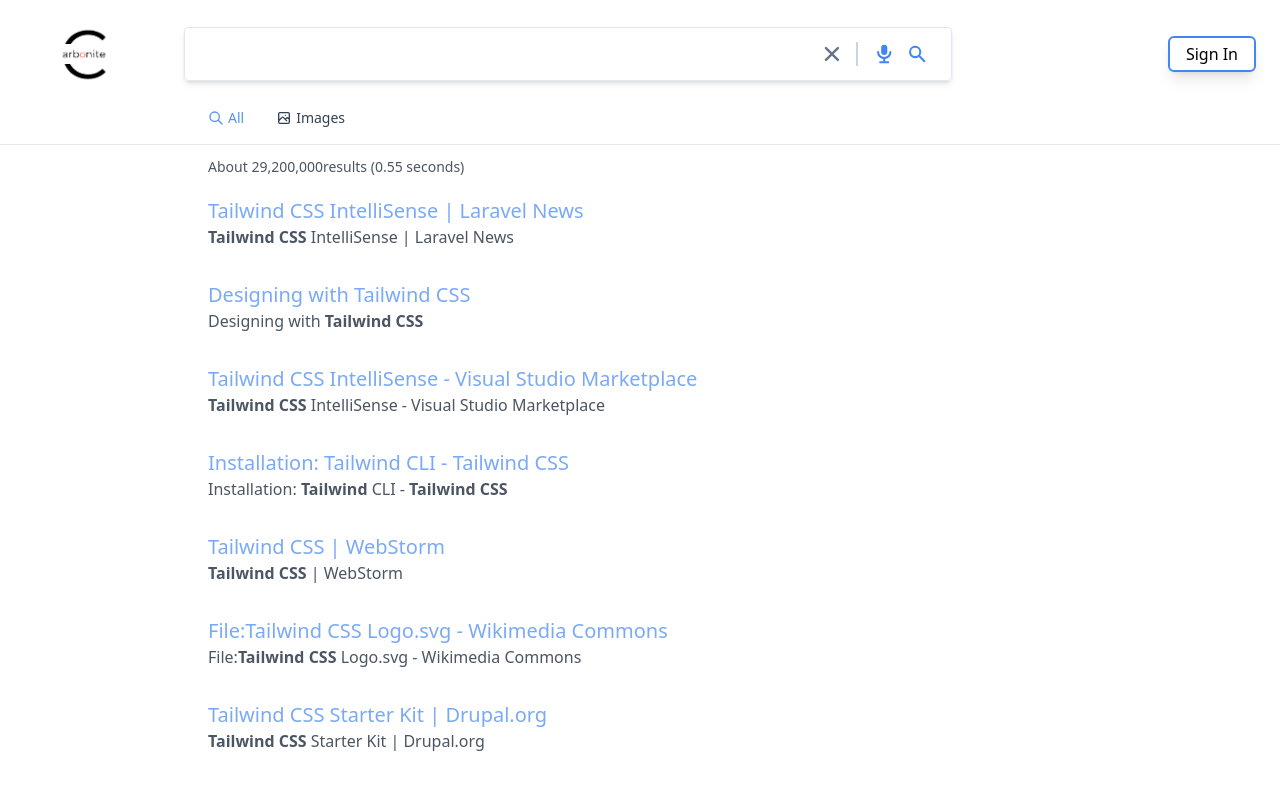
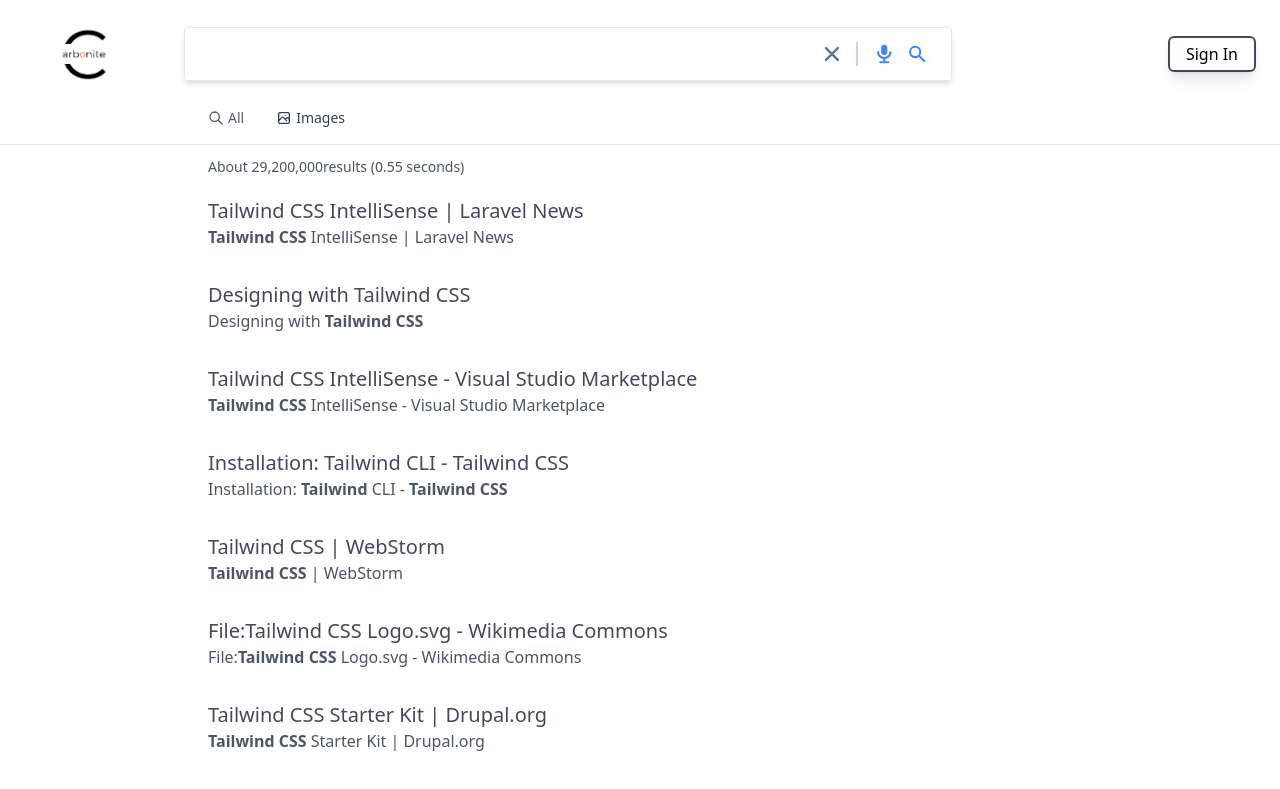
Before and after one commit to 0x4a5/carbonite, a Next.js app: page /search in a window 1280 px wide. Shown: the top 789 px of the page. Built offline with nearby package versions, Linux system fonts and the light colour scheme; no server answers.

Commit message:
completed results section and verified html parser dependency installation

```diff
--- a/components/SearchHeaderOption.js
+++ b/components/SearchHeaderOption.js
@@ -14,8 +14,8 @@
         <div
           onClick={()=>selectTab(title)}
           className={`flex items-center space-x-1 border-b-4 border-transparent
-          hover:text-[#4285F4]/90 cursor-pointer hover:border-[#4285F4]/90
-          pb-3 ${selected && "text-[#4285F4]/90 border-[#4285F4]/90"
+          hover:text-[#4c445e]/90 cursor-pointer hover:border-[#4c445e]/90
+          pb-3 ${selected && "text-[#4c445e]/90 border-[#4c445e]/90"
           }`}
         >
           <Icon className="h-4" />
--- a/components/SearchResults.js
+++ b/components/SearchResults.js
@@ -16,10 +16,10 @@
               {result.formattedUrl}
             </a>
             <a
-              className="group-hover:underline decoration-[#4285F4]/70"
+              className="group-hover:underline decoration-[#4c445e]"
               href={result.link}
             >
-              <h2 className="truncate text-xl font-medium text-[#4285F4]/70">
+              <h2 className="truncate text-xl font-medium text-[#4c445e]">
                 {result.title}
               </h2>
             </a>
--- a/components/User.js
+++ b/components/User.js
@@ -17,8 +17,8 @@
   }
   return (
     <>
-      <button className={`ml-8 px-4 py-1 border-2 border-[#4285F4]
-        text-black rounded-md text-1xl font-medium hover:bg-[#4285F4]
+      <button className={`ml-8 px-4 py-1 border-2 border-[#4c445e]
+        text-black rounded-md text-1xl font-medium hover:bg-[#bbc6e1]
         transition duration-300 md:shadow-lg shadow-sm  ${className}`}
         onClick={signIn}>Sign In</button>
     </>
--- a/pages/auth/signin.js
+++ b/pages/auth/signin.js
@@ -2,9 +2,10 @@
 import Header from "../../components/Header";
 import { getProviders, signIn } from "next-auth/react";
 import Image from "next/image";
-
+import { useRouter } from "next/router";
 
 export default function signin({ providers }) {
+  const router = useRouter();
   return (
     <>
       <Header />
@@ -17,6 +18,7 @@
                 shadow-sm rounded-2xl p-10 grid place-items-center">
                 <div key={provider.name} className="items-center">
                   <Image
+                    onClick={() => router.push('/')}
                     src="/cTransImg.png"
                     width={125}
                     height={125}
--- a/pages/index.js
+++ b/pages/index.js
@@ -49,9 +49,9 @@
         </div>
 
         <div className='flex flex-col justify-center sm:flex-row w-[50%] space-y-2 mt-8 sm:space-y-0 sm:space-x-4'>
-            <button onClick={search} className='px-4 py-1 border-2 border-[#4285F4] text-black rounded-md text-1xl font-medium hover:bg-[#4285F4]
+            <button onClick={search} className='px-4 py-1 border-2 border-[#4c445e] text-black rounded-md text-1xl font-medium hover:bg-[#bbc6e1]
               transition duration-300 md:shadow-lg shadow-sm '>Carbonite Search</button>
-            <button className='px-4 py-1 border-2 border-[#4285F4] text-black rounded-md text-1xl font-medium hover:bg-[#4285F4]
+            <button className='px-4 py-1 border-2 border-[#4c445e] text-black rounded-md text-1xl font-medium hover:bg-[#bbc6e1]
               transition duration-300 md:shadow-lg shadow-sm '>Randomized Search</button>
         </div>
       </form>
```
